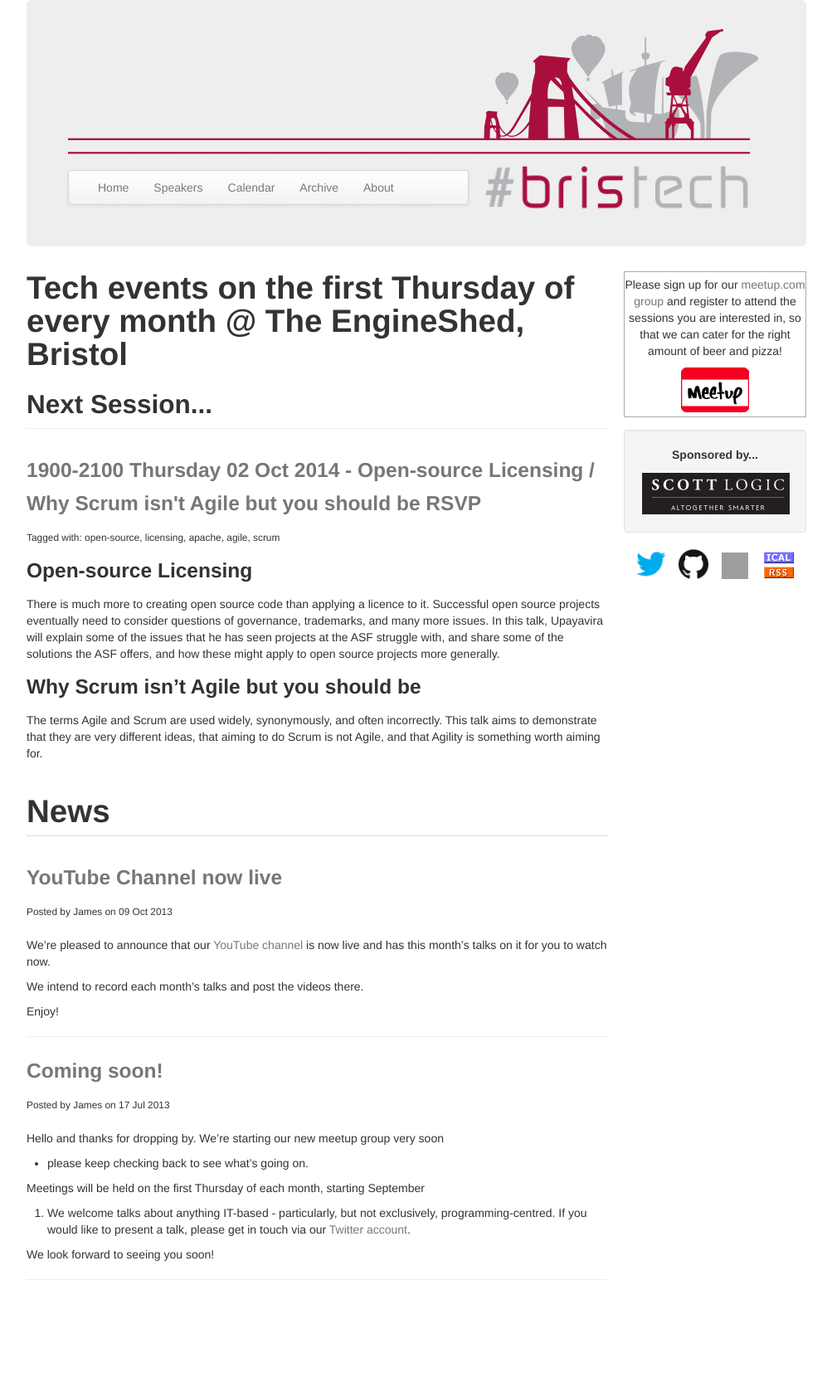
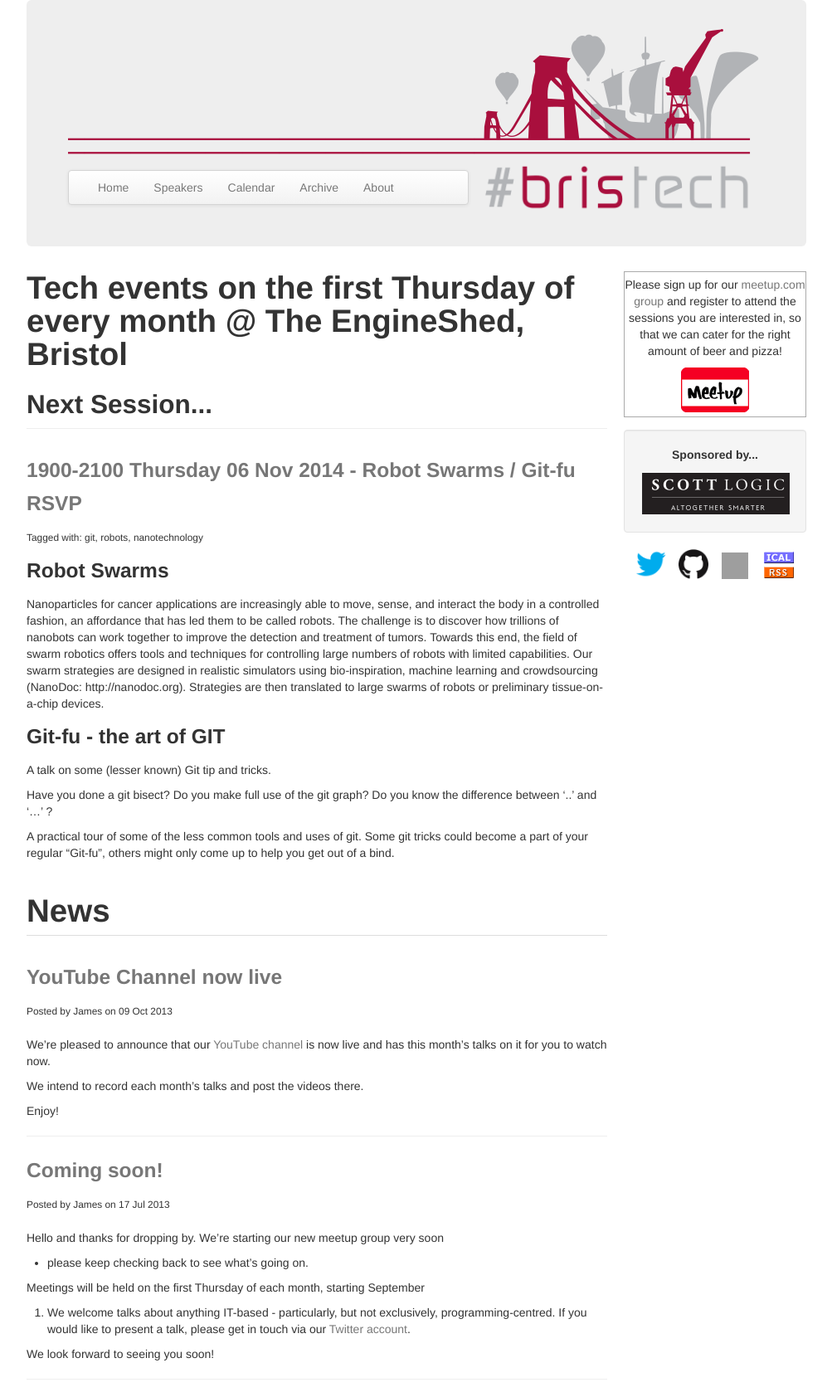
Before and after one commit to bris-tech/bris-tech.github.io, a Jekyll site: the page built from index.html, in a window 1280 px wide. Shown: the whole page at 83% size, without its empty margins (138-1141 px from the left). Built offline with Jekyll 4.4.1, drawn with Linux system fonts in a browser that asks for light colours; before the commit the page ends 1564 px from its top, so only the background shows below that; grey boxes are pictures that could not be loaded.

Commit message:
November 2014 event

```diff
--- /dev/null
+++ b/_posts/2014-11-06-November-2014.md
@@ -0,0 +1,30 @@
+---
+layout: session
+title: "Robot Swarms / Git-fu"
+categories: event
+speakers: [sabinehauert, jeffschomay]
+tags: git robots nanotechnology
+meetupid: 192960042
+---
+
+### Robot Swarms
+
+Nanoparticles for cancer applications are increasingly able to move, sense, and interact
+the body in a controlled fashion, an affordance that has led them to be called robots.
+The challenge is to discover how trillions of nanobots can work together to improve the
+detection and treatment of tumors. Towards this end, the field of swarm robotics offers
+tools and techniques for controlling large numbers of robots with limited capabilities.
+Our swarm strategies are designed in realistic simulators using bio-inspiration, machine
+learning and crowdsourcing (NanoDoc: http://nanodoc.org). Strategies are then translated
+to large swarms of robots or preliminary tissue-on-a-chip devices.
+
+### Git-fu - the art of GIT
+
+A talk on some (lesser known) Git tip and tricks.
+
+Have you done a git bisect? Do you make full use of the git graph? Do you know the
+difference between '..' and '...' ?
+
+A practical tour of some of the less common tools and uses of git. Some git tricks could
+become a part of your regular "Git-fu", others might only come up to help you get out of
+a bind.
```
Also changed, not shown: _posts/2014-10-02-October-2014.md (+1 -1 lines), speakers/_posts/2000-01-01-jeff-schomay.md (added, +11 -0 lines), speakers/_posts/2000-01-01-sabine-hauert.md (added, +23 -0 lines).
